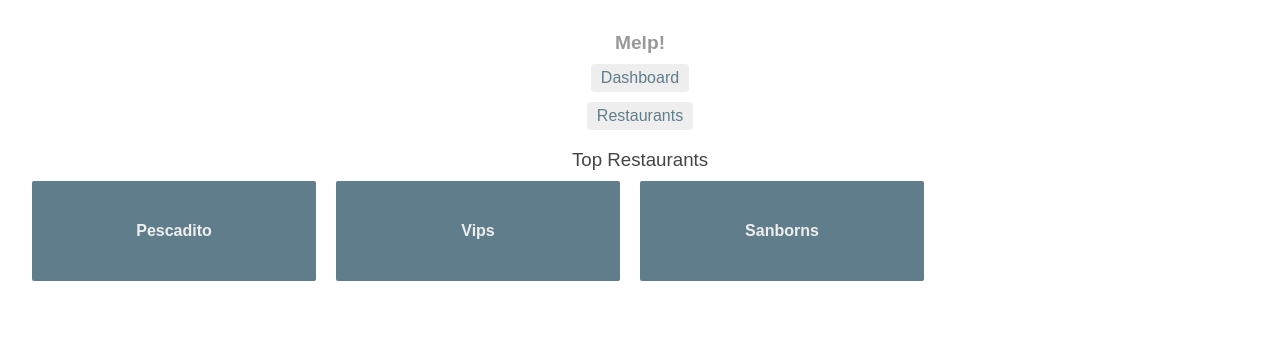
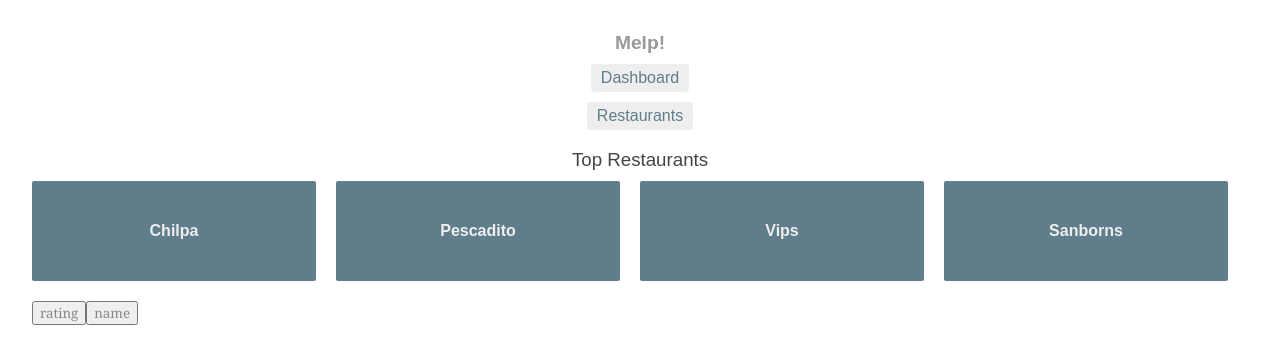
Before and after one commit to Webe1104/Melp, an Angular app: page /dashboard in a window 1280 px wide. Shown: the top 364 px of the page. Built offline with nearby package versions, Linux system fonts and the light colour scheme.

Commit message:
name & rating filters

```diff
--- a/src/app/dashboard/dashboard.component.html
+++ b/src/app/dashboard/dashboard.component.html
@@ -7,3 +7,5 @@
     </div>
   </a>
 </div>
+<button (click)="getRestaurantsByProp('rating')">rating</button>
+<button (click)="getRestaurantsByProp('name')">name</button>
--- a/src/app/dashboard/dashboard.component.ts
+++ b/src/app/dashboard/dashboard.component.ts
@@ -12,16 +12,17 @@
 export class DashboardComponent implements OnInit {
 	// restaurans: Restaurants[] = [];
 	restaurant = RESTAURANTS;
-
+	// restaurant.sort((a,b) => {return a - b});
 	constructor(private restaurantService: RestaurantService) { }
 
 	ngOnInit() {
-	  this.getRestaurants();
+	  this.getRestaurantsByProp('id');
 	}
 
-	getRestaurants(): void {
+	//Returns Restaurants by prop
+	getRestaurantsByProp(prop: string): void {
 	  this.restaurantService.getRestaurants()
-	  	.subscribe(restaurants => this.restaurants = restaurants.slice(1,5))
+	  	.subscribe(restaurants => this.restaurants = restaurants.sort((a, b) => a[prop] > b[prop] ? 1 : a[prop] === b[prop] ? 0 : -1))
 	}
 
 }
--- a/src/app/mock-restaurants.ts
+++ b/src/app/mock-restaurants.ts
@@ -3,7 +3,7 @@
 export const RESTAURANTS : Restaurant[] = [
 	{
 		id: 1,
-		name: 'Chilpa2',
+		name: 'Chilpa',
 		site: 'www.chilpa.com',
 		email:'chilpa@hotmail.com',
 		phone:'5511876543',
@@ -23,7 +23,7 @@
 		city:'CDMX',
 		latitude:99.3,
 		longitude:-91.2,
-		rating:5
+		rating:4
 	},
 	{
 		id: 3,
@@ -35,7 +35,7 @@
 		city:'CDMX',
 		latitude:99.3,
 		longitude:-91.2,
-		rating:5
+		rating:3
 	},
 	{
 		id: 4,
@@ -47,6 +47,6 @@
 		city:'CDMX',
 		latitude:99.3,
 		longitude:-91.2,
-		rating:5
+		rating:2
 	}
 ]
--- a/src/app/restaurants/restaurants.component.html
+++ b/src/app/restaurants/restaurants.component.html
@@ -7,5 +7,5 @@
   		</a>
   </li>
 </ul>
-
-<!-- <app-restaurant-detail [restaurant]="selectedRestaurant"></app-restaurant-detail> -->
+<button (click)="getRestaurantsByProp('rating')">rating</button>
+<button (click)="getRestaurantsByProp('name')">name</button>
--- a/src/app/restaurants/restaurants.component.ts
+++ b/src/app/restaurants/restaurants.component.ts
@@ -21,11 +21,11 @@
   constructor(private restaurantService: RestaurantService) { }
 
   ngOnInit() {
-    this.getRestaurants();
+    this.getRestaurantsByProp('name');
   }
 
-  getRestaurants(): void {
+  getRestaurantsByProp(prop: string): void {
     this.restaurantService.getRestaurants()
-      .subscribe(restaurants => this.restaurants = restaurants)
+      .subscribe(restaurants => this.restaurants = restaurants.sort((a, b) => a[prop] > b[prop] ? 1 : a[prop] === b[prop] ? 0 : -1))
   }
 }
```
